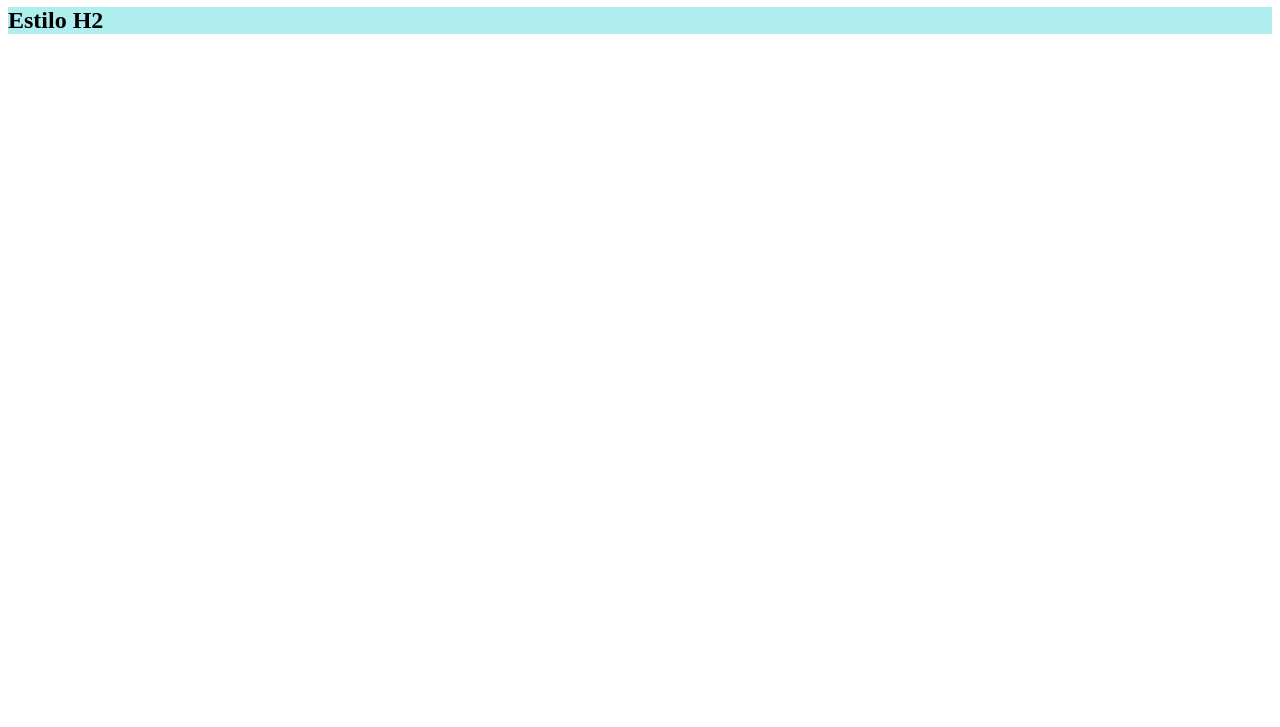
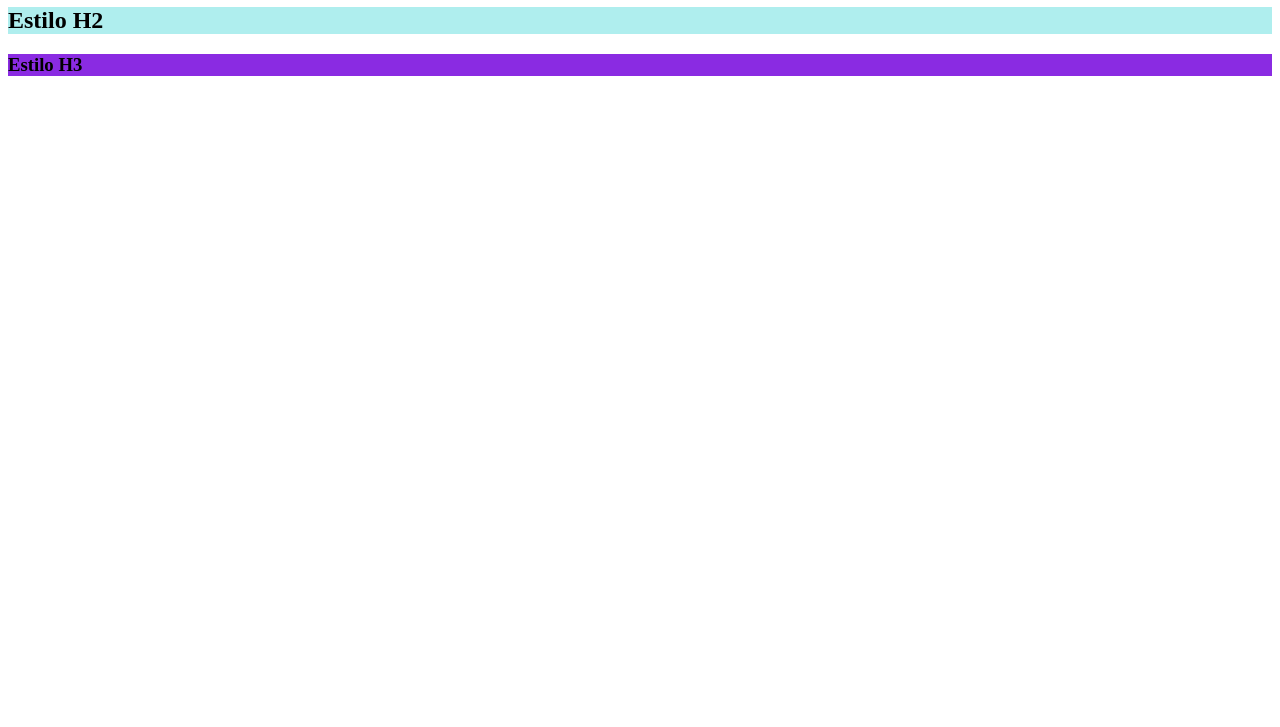
Before and after one commit to LordBat/DAW_Remoto, a plain HTML site: page index.html in a window 1280 px wide. Shown: the part 73-800 px from the top of the page. Drawn offline with Linux system fonts and the light colour scheme.

Commit message:
Agregando tercera linea

```diff
--- a/index.html
+++ b/index.html
@@ -11,5 +11,7 @@
     <h1>Web_Daw3</h1>
 
     <h2>Estilo H2</h2>
+
+    <h3>Estilo H3</h3>
 </body>
 </html>
```
